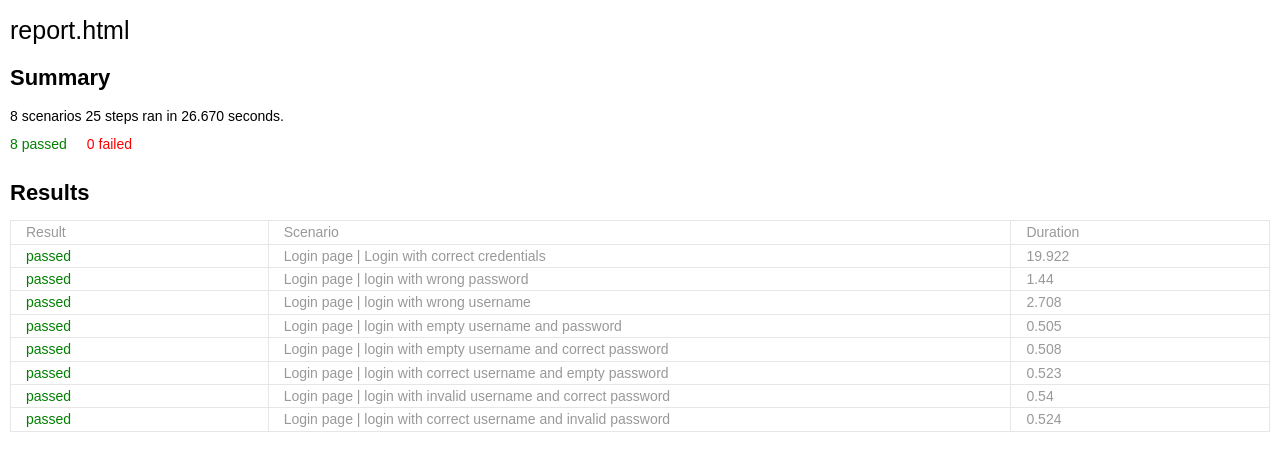
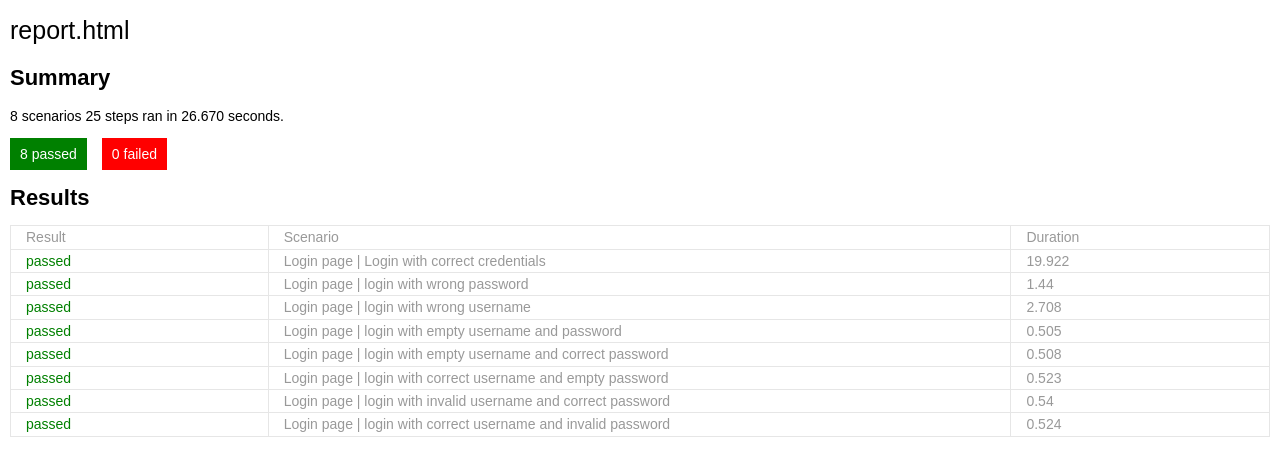
Before and after one commit to LupusLudensEst/UIautomation, a website: page cucumber/reports/report.html in a window 1280 px wide. Drawn offline with Linux system fonts and the light colour scheme.

Commit message:
changed design of summary status

```diff
--- a/cucumber/reports/report.html
+++ b/cucumber/reports/report.html
@@ -37,16 +37,24 @@
         font-size: 2.5rem;
       }
 
+      .summary {
+        margin-bottom: 1rem;
+      }
+
       .summary_results {
         display: flex;
+        color: #fff;
       }
 
       .summary_status:not(:first-child) {
-        margin: 0.5rem 1rem;
+        background-color: red;
+        padding: 0.5rem 1rem;
       }
 
       .summary_status:first-child {
-        margin: 0.5rem 1rem 1rem 0rem;
+        background-color: green;
+        padding: 0.5rem 1rem;
+        margin-right: 1.5rem;
       }
 
       .results {
@@ -98,15 +106,15 @@
     <section>
       <p id="report">report.html</p>
       <h1 class="heading">Summary</h1>
-      <div>
+      <div class="summary">
         <span id="scenarios"></span> scenarios <span id="steps"></span> steps
         ran in <span id="duration"></span> seconds.
       </div>
       <div class="summary_results">
-        <div class="summary_status passed">
+        <div class="summary_status">
           <span id="passed"></span> passed
         </div>
-        <div class="summary_status failed">
+        <div class="summary_status">
           <span id="failed"></span> failed
         </div>
       </div>
```
